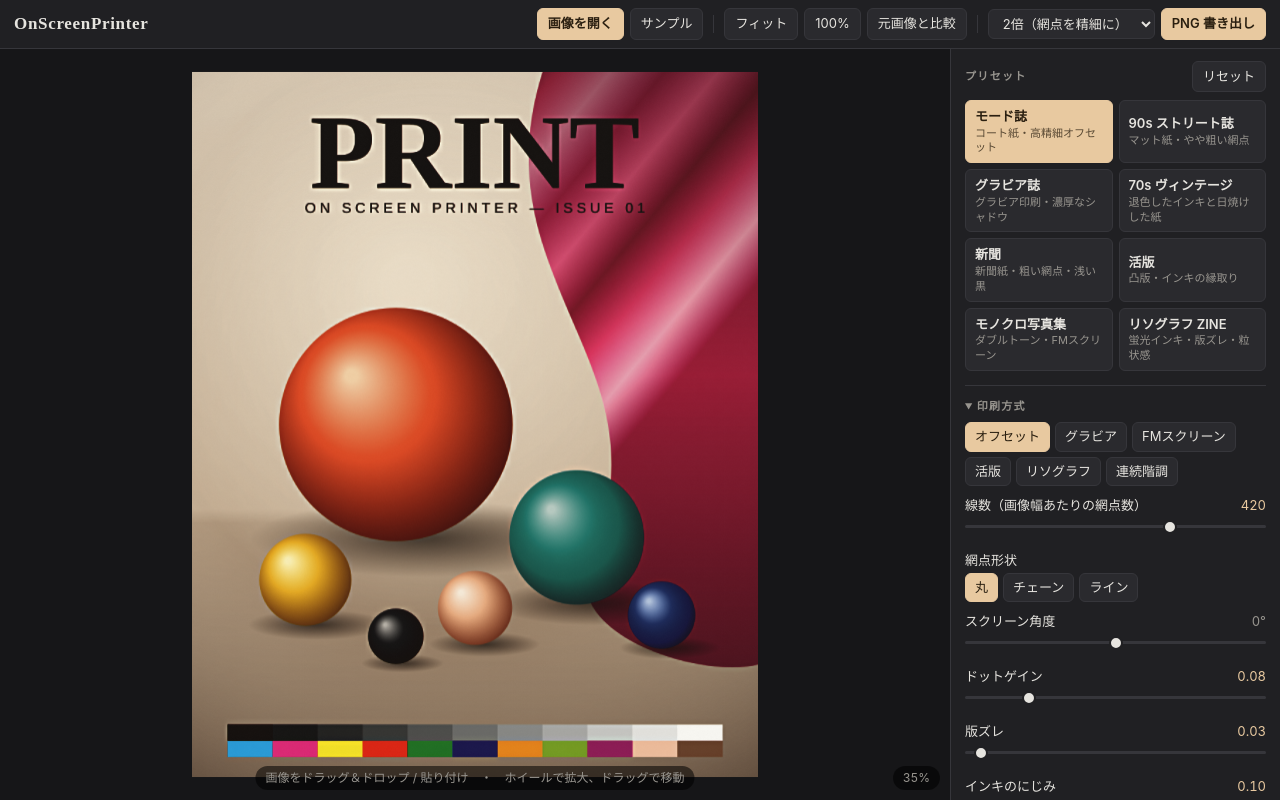
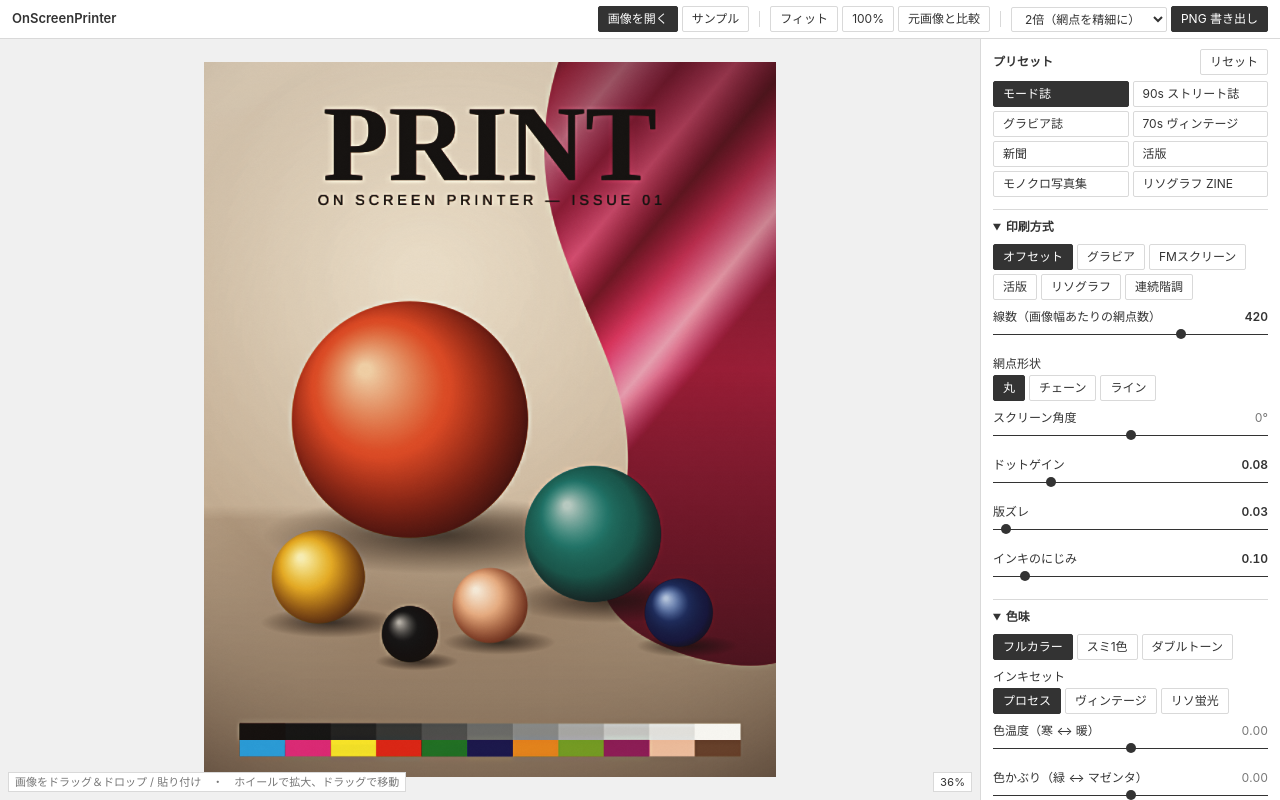
Before and after one commit to murai-n/OnScreenPrinter, a plain HTML site: page index.html in a window 1280 px wide. Drawn offline with Linux system fonts and the light colour scheme.

Commit message:
Restyle UI as a minimal black-and-white layout
Co-Authored-By: Claude Fable 5.2 <noreply@anthropic.com>
Claude-Session: https://claude.ai/code/session_011mGrBNw3HkwTXjWBetPL4C

```diff
--- a/css/style.css
+++ b/css/style.css
@@ -1,22 +1,19 @@
 :root {
-  --bg: #161618;
-  --panel: #202023;
-  --panel-2: #2a2a2e;
-  --line: #36363b;
-  --text: #e6e4df;
-  --muted: #98958f;
-  --accent: #e8c9a0;
-  --accent-ink: #2a1f10;
-  color-scheme: dark;
+  --ink: #333;
+  --paper: #fff;
+  --line: #d9d9d9;
+  --muted: #777;
+  --stage: #f0f0f0;
+  color-scheme: light;
 }
 * { box-sizing: border-box; }
 html, body { height: 100%; margin: 0; }
 body {
   display: flex;
   flex-direction: column;
-  background: var(--bg);
-  color: var(--text);
-  font: 13px/1.5 -apple-system, BlinkMacSystemFont, "Hiragino Sans", "Noto Sans JP", "Yu Gothic UI", Meiryo, sans-serif;
+  background: var(--paper);
+  color: var(--ink);
+  font: 12px/1.5 -apple-system, BlinkMacSystemFont, "Hiragino Sans", "Noto Sans JP", "Yu Gothic UI", Meiryo, sans-serif;
   overflow: hidden;
 }
 [hidden] { display: none !important; }
@@ -25,107 +22,86 @@ header {
   display: flex;
   align-items: center;
   gap: 16px;
-  padding: 8px 14px;
-  background: var(--panel);
+  padding: 6px 12px;
   border-bottom: 1px solid var(--line);
   flex-wrap: wrap;
 }
-h1 {
-  margin: 0;
-  font: 600 17px/1 Didot, "Bodoni MT", "Playfair Display", "Times New Roman", serif;
-  letter-spacing: 0.04em;
-}
-.tools { display: flex; align-items: center; gap: 6px; flex-wrap: wrap; margin-left: auto; }
-.sep { width: 1px; height: 18px; background: var(--line); margin: 0 4px; }
+h1 { margin: 0; font-size: 13px; font-weight: 600; }
+.tools { display: flex; align-items: center; gap: 4px; flex-wrap: wrap; margin-left: auto; }
+.sep { width: 1px; height: 16px; background: var(--line); margin: 0 6px; }
 
 button, select {
   font: inherit;
-  color: var(--text);
-  background: var(--panel-2);
+  color: var(--ink);
+  background: var(--paper);
   border: 1px solid var(--line);
-  border-radius: 6px;
-  padding: 5px 10px;
+  border-radius: 2px;
+  padding: 3px 9px;
   cursor: pointer;
 }
-button:hover, select:hover { border-color: #55555c; }
-button:focus-visible, select:focus-visible, input:focus-visible { outline: 2px solid var(--accent); outline-offset: 1px; }
-button.primary { background: var(--accent); border-color: var(--accent); color: var(--accent-ink); font-weight: 600; }
-button.active { background: var(--accent); border-color: var(--accent); color: var(--accent-ink); }
+button:hover, select:hover { border-color: var(--ink); }
+button:focus-visible, select:focus-visible, input:focus-visible { outline: 2px solid var(--ink); outline-offset: 1px; }
+button.primary, button.active { background: var(--ink); border-color: var(--ink); color: var(--paper); }
 button:disabled { opacity: 0.5; cursor: progress; }
 
 main { flex: 1; display: flex; min-height: 0; }
-#stage { position: relative; flex: 1; min-width: 0; background: var(--bg); }
+#stage { position: relative; flex: 1; min-width: 0; background: var(--stage); }
 #stage.drop::after {
   content: "ここにドロップ";
-  position: absolute; inset: 12px;
+  position: absolute; inset: 8px;
   display: grid; place-items: center;
-  border: 2px dashed var(--accent); border-radius: 12px;
-  background: rgba(22, 22, 24, 0.7);
-  font-size: 18px; color: var(--accent);
+  border: 1px dashed var(--ink);
+  background: rgba(255, 255, 255, 0.85);
+  font-size: 14px;
   pointer-events: none;
 }
 #view { position: absolute; inset: 0; width: 100%; height: 100%; display: block; cursor: grab; touch-action: none; }
 #view:active { cursor: grabbing; }
 #hint, #zoom {
-  position: absolute; bottom: 10px;
-  padding: 3px 10px; border-radius: 999px;
-  background: rgba(0, 0, 0, 0.55); color: var(--muted);
-  font-size: 12px; pointer-events: none;
+  position: absolute; bottom: 8px;
+  padding: 1px 6px;
+  background: var(--paper); border: 1px solid var(--line); color: var(--muted);
+  font-size: 11px; pointer-events: none;
 }
-#hint { left: 50%; transform: translateX(-50%); white-space: nowrap; max-width: calc(100% - 100px); overflow: hidden; text-overflow: ellipsis; }
-#zoom { right: 10px; font-variant-numeric: tabular-nums; }
-#fatal { position: absolute; inset: 0; display: grid; place-items: center; padding: 24px; text-align: center; background: var(--bg); }
+#hint { left: 8px; white-space: nowrap; max-width: calc(100% - 80px); overflow: hidden; text-overflow: ellipsis; }
+#zoom { right: 8px; color: var(--ink); font-variant-numeric: tabular-nums; }
+#fatal { position: absolute; inset: 0; display: grid; place-items: center; padding: 24px; text-align: center; background: var(--paper); }
 
 #panel {
-  width: 330px; flex: none;
-  background: var(--panel);
+  width: 300px; flex: none;
   border-left: 1px solid var(--line);
   overflow-y: auto;
-  padding: 12px 14px 32px;
+  padding: 10px 12px 24px;
 }
-.panel-head { display: flex; align-items: center; justify-content: space-between; margin-bottom: 8px; }
-h2, summary {
-  margin: 0;
-  font-size: 11px; font-weight: 600; letter-spacing: 0.12em;
-  color: var(--muted);
-}
-#presets { display: grid; grid-template-columns: 1fr 1fr; gap: 6px; margin-bottom: 14px; }
-#presets button { text-align: left; padding: 7px 9px; line-height: 1.35; }
-#presets strong { display: block; font-weight: 600; }
-#presets span { display: block; font-size: 11px; color: var(--muted); }
-#presets button.active span { color: var(--accent-ink); opacity: 0.75; }
+.panel-head { display: flex; align-items: center; justify-content: space-between; margin-bottom: 6px; }
+h2, summary { margin: 0; font-size: 12px; font-weight: 600; }
+#presets { display: grid; grid-template-columns: 1fr 1fr; gap: 4px; margin-bottom: 12px; }
+#presets button { text-align: left; }
 
-.section { border-top: 1px solid var(--line); padding: 10px 0 6px; }
-summary { cursor: pointer; padding: 2px 0 8px; user-select: none; }
-.row { margin-bottom: 10px; }
-.row-head { display: flex; justify-content: space-between; align-items: baseline; gap: 8px; margin-bottom: 2px; }
-.row label { color: var(--text); }
+.section { border-top: 1px solid var(--line); padding: 8px 0 2px; }
+summary { cursor: pointer; padding-bottom: 6px; user-select: none; }
+.row { margin-bottom: 8px; }
+.row-head { display: flex; justify-content: space-between; align-items: baseline; gap: 8px; }
 output { color: var(--muted); font-variant-numeric: tabular-nums; cursor: pointer; }
-output.changed { color: var(--accent); }
+output.changed { color: var(--ink); font-weight: 600; }
 .row.inline { display: flex; align-items: center; gap: 8px; }
 .row.inline label { flex: none; }
 .row.inline select { flex: 1; min-width: 0; }
-input[type="color"] { width: 36px; height: 28px; padding: 0; border: 1px solid var(--line); border-radius: 6px; background: none; cursor: pointer; flex: none; }
+input[type="color"] { width: 32px; height: 24px; padding: 0; border: 1px solid var(--line); border-radius: 2px; background: none; cursor: pointer; flex: none; }
 
-.chips { display: flex; flex-wrap: wrap; gap: 5px; }
-.chips button { padding: 4px 9px; }
+.chips { display: flex; flex-wrap: wrap; gap: 4px; margin-top: 2px; }
 
 input[type="range"] {
-  --track: var(--line);
-  width: 100%; height: 18px; margin: 0;
+  width: 100%; height: 16px; margin: 0;
   background: none; appearance: none; -webkit-appearance: none; cursor: pointer;
 }
-input[type="range"]::-webkit-slider-runnable-track { height: 3px; border-radius: 2px; background: var(--track); }
-input[type="range"]::-moz-range-track { height: 3px; border-radius: 2px; background: var(--track); }
+input[type="range"]::-webkit-slider-runnable-track { height: 1px; background: var(--ink); }
+input[type="range"]::-moz-range-track { height: 1px; background: var(--ink); }
 input[type="range"]::-webkit-slider-thumb {
-  -webkit-appearance: none; width: 14px; height: 14px; margin-top: -5.5px;
-  border-radius: 50%; background: var(--text); border: 2px solid var(--panel);
+  -webkit-appearance: none; width: 10px; height: 10px; margin-top: -4.5px;
+  border-radius: 50%; background: var(--ink); border: 0;
 }
-input[type="range"]::-moz-range-thumb { width: 12px; height: 12px; border-radius: 50%; background: var(--text); border: 2px solid var(--panel); }
-.ink-c input[type="range"] { --track: #1c7fa8; }
-.ink-m input[type="range"] { --track: #a8246a; }
-.ink-y input[type="range"] { --track: #a89a1c; }
-.ink-k input[type="range"] { --track: #6a6a70; }
+input[type="range"]::-moz-range-thumb { width: 10px; height: 10px; border-radius: 50%; background: var(--ink); border: 0; }
 
 @media (max-width: 760px) {
   body { overflow: auto; }
--- a/js/app.js
+++ b/js/app.js
@@ -413,7 +413,8 @@
     const b = el('button');
     b.type = 'button';
     b.dataset.id = p.id;
-    b.append(el('strong', null, p.label), el('span', null, p.note));
+    b.textContent = p.label;
+    b.title = p.note;
     b.addEventListener('click', () => applyPreset(p));
     presetsEl.append(b);
   }
--- a/js/renderer.js
+++ b/js/renderer.js
@@ -551,7 +551,7 @@ void main() {
       gl.uniform1f(pr.loc('u_mottle'), P.mottle);
       gl.uniform1f(pr.loc('u_grain'), P.grain);
       gl.uniform1f(pr.loc('u_matte'), P.matte);
-      gl.uniform3f(pr.loc('u_bg'), 0.086, 0.086, 0.094);
+      gl.uniform3f(pr.loc('u_bg'), 0.941, 0.941, 0.941);
 
       gl.bindVertexArray(this.vao);
       gl.drawArrays(gl.TRIANGLE_STRIP, 0, 4);
```
